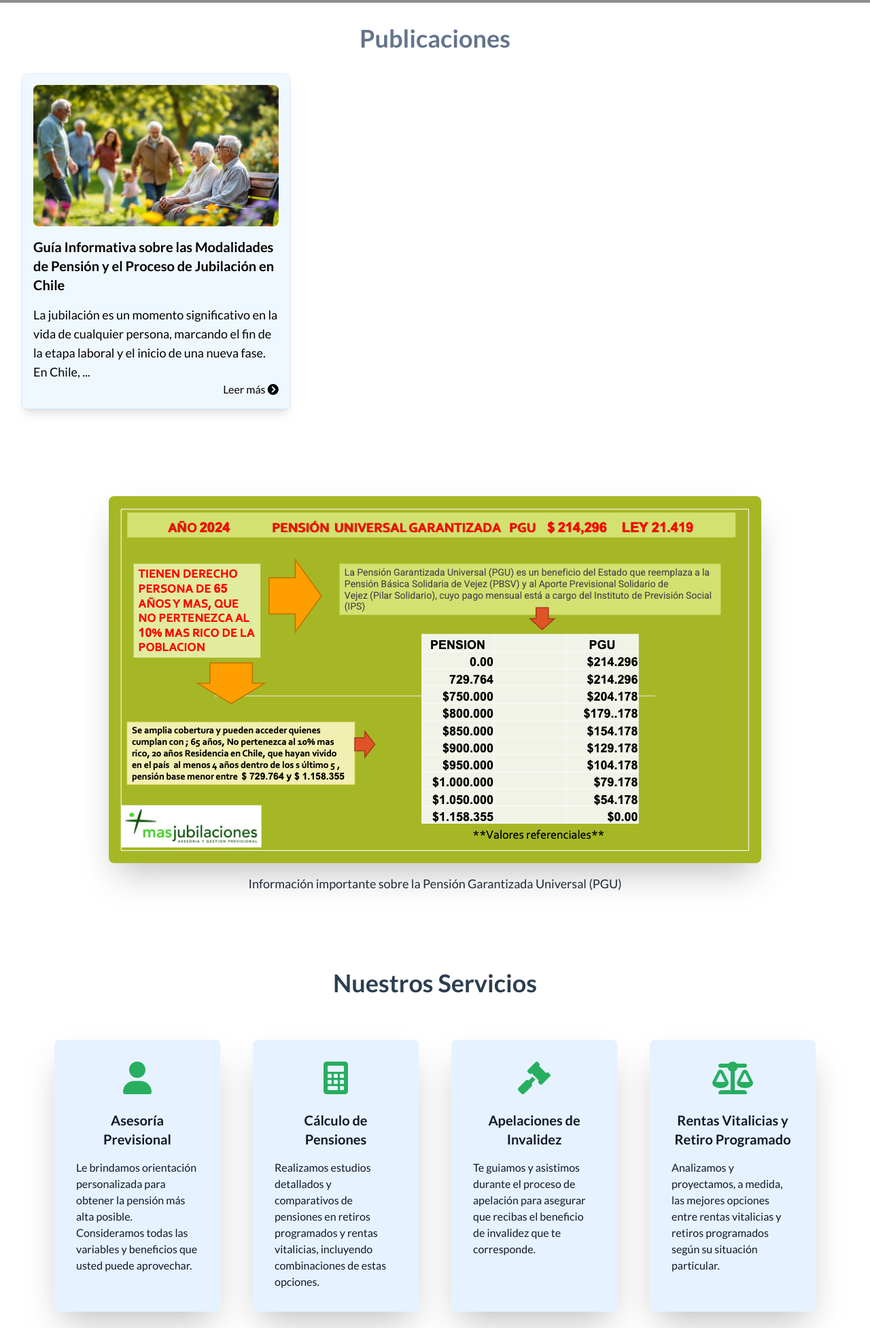
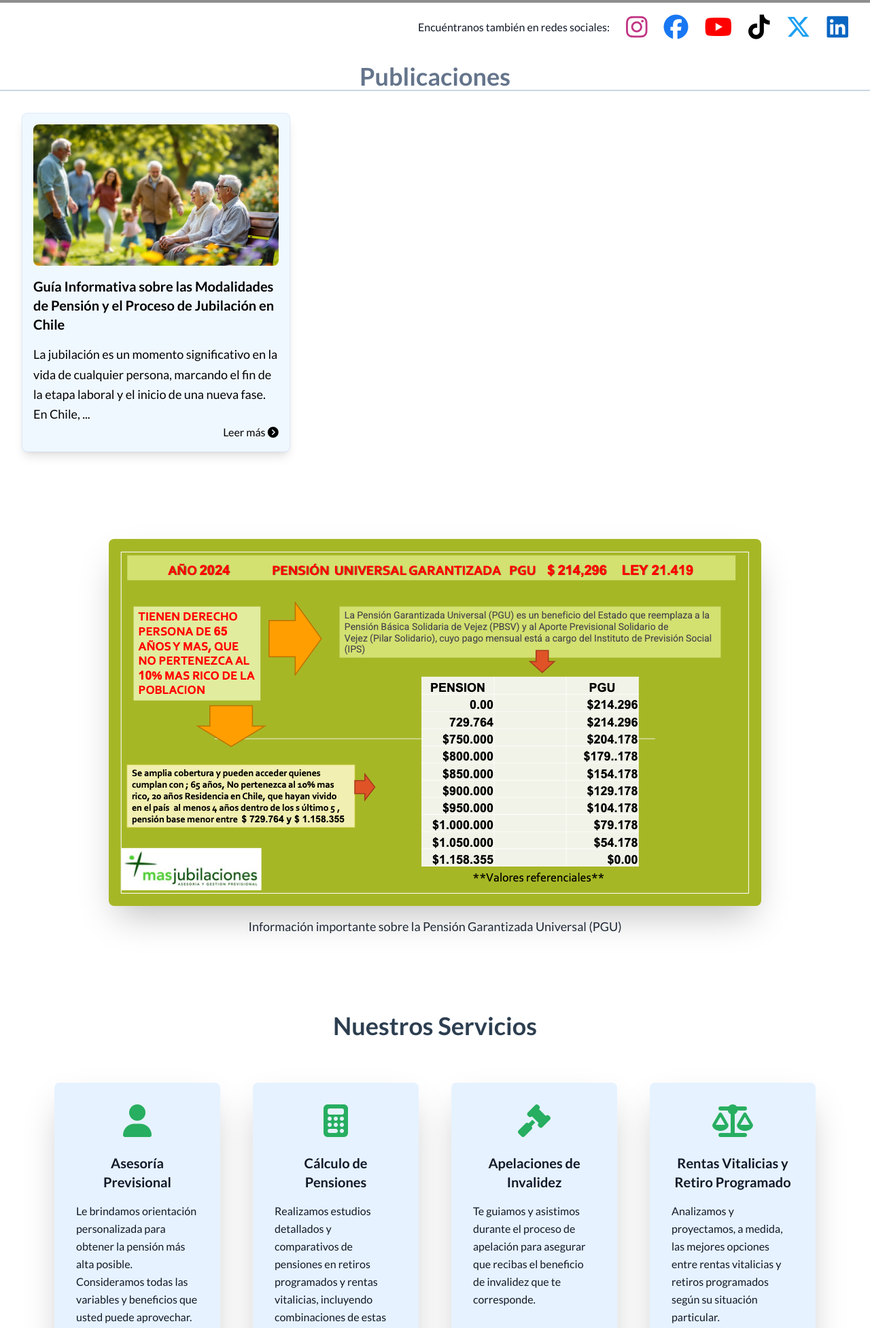
Before and after one commit to softwarebiobio/masjubilaciones.cl, an Eleventy site: page src/index.html in a window 1280 px wide. Shown: the part 556-2510 px from the top of the page at 68% size. Built offline with nearby package versions, Linux system fonts and the light colour scheme; Eleventy itself is replaced by a stand-in of ours; files that its build step writes are made by us from their sources; grey boxes are pictures that could not be loaded; files whose address does not match are found by name.

Commit message:
Add social media links and enhance layout styles
Added social media links to the website and updated the main page structure to include these links. Enhanced various text, border, margin, and padding styles for better layout and readability. Updated Font Awesome library to the latest version.

```diff
--- a/src/_includes/base.html
+++ b/src/_includes/base.html
@@ -8,7 +8,7 @@
           content="Asesoría previsional en Chile para retiros, pensiones, PGU y más. 30 años de experiencia en ayudar a los afiliados a obtener mejores pensiones.">
     <meta name="keywords" content="asesoría previsional, PGU, pensiones, retiro, AFP, jubilación Chile, Concepción">
     <meta name="author" content="Más Jubilaciones">
-    <link href="https://cdnjs.cloudflare.com/ajax/libs/font-awesome/6.0.0-beta3/css/all.min.css" rel="stylesheet">
+    <link href="https://cdnjs.cloudflare.com/ajax/libs/font-awesome/6.6.0/css/all.min.css" rel="stylesheet">
     <link rel="stylesheet" href="/css/styles.css">
 
     <meta name="last-modified" content="{{page.date}}">
--- a/src/index.html
+++ b/src/index.html
@@ -4,7 +4,7 @@ date: Last Modified
 ---
 
 <!-- Hero Section -->
-<section id="inicio" class="overflow-hidden relative text-white" aria-labelledby="hero-title" style="height: 60vh;">
+<section id="inicio" class="overflow-hidden relative text-white" aria-labelledby="hero-title" style="height: 60dvh;">
     <div class="z-10 p-8 absolute inset-0 flex flex-col justify-center items-center">
         <h1 id="hero-title" class="text-5xl font-bold mb-4">Asesoría Previsional en Chile</h1>
         <p class="text-2xl mb-8">Acreditados, expertos e independientes con más de 30 años de experiencia</p>
@@ -17,39 +17,66 @@ date: Last Modified
     </div>
 </section>
 
+<section id="social-media-buttons" class="grid justify-items-end">
+    <!-- Social Media Links -->
+    <div class="flex space-x-6 mr-8 mt-4 align-middle items-center">
+        <span class="pl-4">Encuéntranos también en redes sociales:</span>
+        <a href="https://www.instagram.com/masjubilaciones.cl/" target="_blank" aria-label="Instagram">
+            <i class="fab fa-instagram text-4xl text-[#C13584]"></i>
+        </a>
+        <a href="https://www.facebook.com/profile.php?id=61567884763598" target="_blank" aria-label="Facebook">
+            <i class="fab fa-facebook text-4xl text-[#1877F2]"></i>
+        </a>
+        <a href="https://www.youtube.com/@Masjubilaciones" target="_blank" aria-label="YouTube">
+            <i class="fab fa-youtube text-4xl text-[#FF0000]"></i>
+        </a>
+        <a href="https://www.tiktok.com/@masjubilaciones.cl" target="_blank" aria-label="TikTok">
+            <i class="fab fa-tiktok text-4xl text-[#000000]"></i>
+        </a>
+        <a href="https://x.com/masjubilaciones" target="_blank" aria-label="Twitter">
+            <i class="fab fa-x-twitter text-4xl text-[#1DA1F2]"></i>
+        </a>
+        <a href="https://www.linkedin.com/company/masjubilaciones/" target="_blank" aria-label="Linkedin">
+            <i class="fab fa-linkedin text-4xl text-[#0A66C2]"></i>
+        </a>
+    </div>
+</section>
+
+
 <!-- Sección de Noticias -->
 <section id="blog" class="noticias text-gray-900 dark:text-gray-100">
-    <div class="container mx-auto">
-        <h2 class="text-4xl text-slate-500 font-bold text-center mt-8"><a href="blog.html">Publicaciones</a></h2>
+    <h2 class="text-4xl text-slate-500 font-bold text-center mt-8 border-2 border-t-0 border-l-0 border-r-0 border-b-slate-300">
+        <a href="blog.html">Publicaciones</a></h2>
+    <div class="container mx-auto grid grid-cols-1 md:grid-cols-2 lg:grid-cols-3 gap-4 p-8">
 
-        <article class="grid grid-cols-1 md:grid-cols-2 lg:grid-cols-3 gap-4 p-8">
         {% assign posts = collections.posts | reverse | slice: 0,3 %}
         {% if posts.length == 0 %}
         <p><em>Próximamente, en este espacio publicaremos artículos útiles para usted.</em></p>
         {% else %}
         {%- for post in posts -%}
+
+        <article class="bg-[aliceblue] text-black  p-4 rounded-lg border shadow-lg border-blue-100 inset-0">
+
             <a href="{{ post.url }}">
-                <article
-                        class="noticia bg-[aliceblue] text-black p-4 rounded-lg border shadow-lg border-blue-100 inset-0">
-
+                <div class="noticia">
                     <div class="card-image">
                         <img class="rounded-lg object-cover w-full h-auto"
                              src="{{post.url}}/{{post.data.image}}"
-                             alt="{{post.data.image}}"></img>
+                             alt="{{post.data.title}}"></img>
                     </div>
                     <h2 class="text-xl font-bold my-4">{{ post.data.title }}</h2>
-                    <div class="card-body text-lg">
+                    <div class="card-body text-lg leading-relaxed">
                         {{ post.content | truncate:200 }}
                     </div>
                     <div class="grid justify-items-end hover:translate-x-2 duration-300 transition-all">
                         <div>Leer más <i class="fas fa-chevron-circle-right"></i></div>
                     </div>
+                </div>
+            </a>
+
         </article>
-            </a>
         {% endfor %}
         {% endif %}
-        </article>
-
 
     </div>
 </section>
@@ -71,49 +98,49 @@ date: Last Modified
         <div class="bg-light-blue dark:bg-gray-700 p-8 rounded-lg hover:shadow-lg text-center shadow-2xl transition duration-500">
             <i class="fas fa-user text-[#27AE60] dark:text-[#2ECC71] text-5xl mb-6" aria-hidden="true"></i>
             <h3 class="text-xl font-semibold mb-4">Asesoría Previsional</h3>
-            <p class="text-pretty text-left">Le brindamos orientación personalizada para obtener la pensión más alta
+            <p class="text-pretty text-left leading-relaxed">Le brindamos orientación personalizada para obtener la pensión más alta
                 posible.
                 Consideramos todas las variables y beneficios que usted puede aprovechar.</p>
         </div>
         <div class="bg-light-blue dark:bg-gray-700 p-8 rounded-lg hover:shadow-lg text-center shadow-2xl transition duration-500">
             <i class="fas fa-calculator text-[#27AE60] dark:text-[#2ECC71] text-5xl mb-6" aria-hidden="true"></i>
             <h3 class="text-xl font-semibold mb-4">Cálculo de Pensiones</h3>
-            <p class="text-pretty text-left">Realizamos estudios detallados y comparativos de pensiones en retiros
+            <p class="text-pretty text-left leading-relaxed">Realizamos estudios detallados y comparativos de pensiones en retiros
                 programados y
                 rentas vitalicias, incluyendo combinaciones de estas opciones.</p>
         </div>
         <div class="bg-light-blue dark:bg-gray-700 p-8 rounded-lg hover:shadow-lg text-center shadow-2xl transition duration-500">
             <i class="fas fa-gavel text-[#27AE60] dark:text-[#2ECC71] text-5xl mb-6" aria-hidden="true"></i>
             <h3 class="text-xl font-semibold mb-4">Apelaciones de Invalidez</h3>
-            <p class="text-pretty text-left">Te guiamos y asistimos durante el proceso de apelación para asegurar que
+            <p class="text-pretty text-left leading-relaxed">Te guiamos y asistimos durante el proceso de apelación para asegurar que
                 recibas el
                 beneficio de invalidez que te corresponde.</p>
         </div>
         <div class="bg-light-blue dark:bg-gray-700 p-8 rounded-lg hover:shadow-lg text-center shadow-2xl transition duration-500">
             <i class="fas fa-balance-scale text-[#27AE60] dark:text-[#2ECC71] text-5xl mb-6" aria-hidden="true"></i>
             <h3 class="text-xl font-semibold mb-4">Rentas Vitalicias y Retiro Programado</h3>
-            <p class="text-pretty text-left">Analizamos y proyectamos, a medida, las mejores opciones entre rentas
+            <p class="text-pretty text-left leading-relaxed">Analizamos y proyectamos, a medida, las mejores opciones entre rentas
                 vitalicias y
                 retiros programados según su situación particular.</p>
         </div>
         <div class="bg-light-blue dark:bg-gray-700 p-8 rounded-lg hover:shadow-lg text-center shadow-2xl transition duration-500">
             <i class="fas fa-file-alt text-[#27AE60] dark:text-[#2ECC71] text-5xl mb-6" aria-hidden="true"></i>
             <h3 class="text-xl font-semibold mb-4">Asistencia en Jubilaciones</h3>
-            <p class="text-pretty text-left">Le acompañamos y gestionamos todas las etapas de su jubilación: vejez,
+            <p class="text-pretty text-left leading-relaxed">Le acompañamos y gestionamos todas las etapas de su jubilación: vejez,
                 anticipada,
                 invalidez y sobrevivencia.</p>
         </div>
         <div class="bg-light-blue dark:bg-gray-700 p-8 rounded-lg hover:shadow-lg text-center shadow-2xl transition duration-500">
             <i class="fas fa-line-chart text-[#27AE60] dark:text-[#2ECC71] text-5xl mb-6" aria-hidden="true"></i>
             <h3 class="text-xl font-semibold mb-4">Proyección de Pensiones</h3>
-            <p class="text-pretty text-left">Calculamos y proyectamos su edad de jubilación considerando múltiples
+            <p class="text-pretty text-left leading-relaxed">Calculamos y proyectamos su edad de jubilación considerando múltiples
                 variables y
                 determinamos su ingreso base con precisión.</p>
         </div>
         <div class="bg-light-blue dark:bg-gray-700 p-8 rounded-lg hover:shadow-lg text-center shadow-2xl transition duration-500">
             <i class="fas fa-dollar-sign text-[#27AE60] dark:text-[#2ECC71] text-5xl mb-6" aria-hidden="true"></i>
             <h3 class="text-xl font-semibold mb-4">Gestión de Excedentes</h3>
-            <p class="text-pretty text-left">Realizamos cálculos precisos para retiros de excedentes y proyectamos la
+            <p class="text-pretty text-left leading-relaxed">Realizamos cálculos precisos para retiros de excedentes y proyectamos la
                 rentabilidad
                 futura de su capital.</p>
         </div>
```
Also changed, not shown: src/_includes/article.html (+27 -3 lines), src/css/styles.css. Lines whose indentation alone changed are shown as unchanged.
